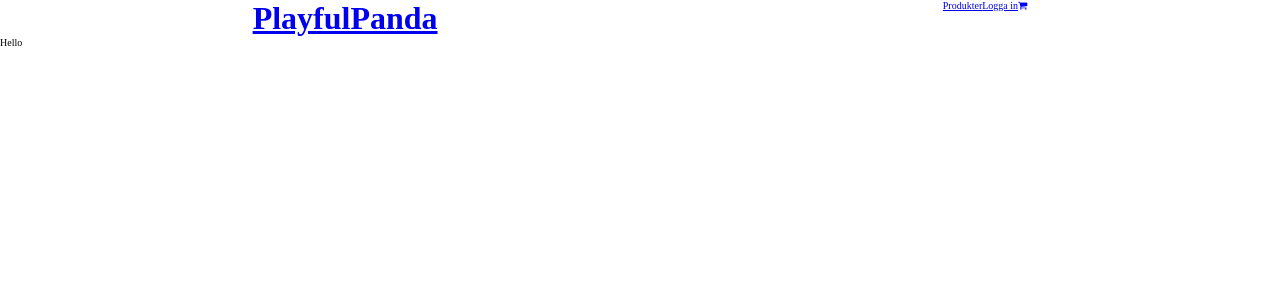
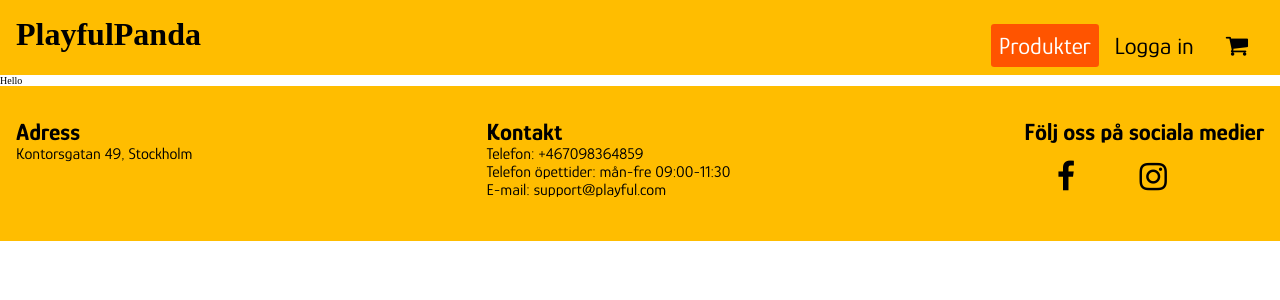
Before and after one commit to MiladGezabi/sommarleksaker-webbshop, a React (Vite) app: page / in a window 1280 px wide. Shown: the top 300 px of the page. Built offline with nearby package versions, Linux system fonts and the light colour scheme; a web font is replaced by a local one.

Commit message:
completed and styled Header and footer components

```diff
--- a/package.json
+++ b/package.json
@@ -12,7 +12,8 @@
   "dependencies": {
     "react": "^18.2.0",
     "react-dom": "^18.2.0",
-    "react-router-dom": "^6.11.0"
+    "react-router-dom": "^6.11.0",
+    "styled-components": "^5.3.10"
   },
   "devDependencies": {
     "@types/react": "^18.0.28",
--- /dev/null
+++ b/src/components/Footer.jsx
@@ -0,0 +1,41 @@
+
+
+const Footer = () => (
+
+  <section className="footer">
+
+    <div className="adress-box">
+      <h2>
+        Adress
+      </h2>
+      <p>
+        Kontorsgatan 49, Stockholm
+      </p>
+    </div>
+
+    <div className="contact-box">
+      <h2>
+        Kontakt
+      </h2>
+      <p>
+        Telefon: +467098364859 <br />
+        Telefon öpettider: mån-fre 09:00-11:30 <br />
+        E-mail: support@playful.com
+      </p>
+    </div>
+
+    <div className="socialmedia-box">
+      <h2>
+        Följ oss på sociala medier
+      </h2>
+      <div>
+        <i className="fa fa-facebook"></i>
+        <i className="fa fa-instagram"></i>
+        <i className="fab fa-tiktok"></i>
+      </div>
+    </div>
+
+  </section>
+)
+
+export default Footer
--- a/src/components/Header.jsx
+++ b/src/components/Header.jsx
@@ -1,4 +1,24 @@
 import { Link } from "react-router-dom"
+import styled from "styled-components"
+
+const LogoLink = styled(Link)`
+ text-decoration: none;
+ color: black;
+`
+
+const NavLinks = styled(Link)`
+ text-decoration: none;
+ color: black;
+ Margin: 0rem 1rem;
+`
+
+const ProductsLink = styled(Link)`
+  text-decoration: none;
+  color: white;
+  background-color: #FF5400;
+  padding: 0.5rem;
+  border-radius: 0.2rem;
+`
 
 
 const Header = () => {
@@ -7,23 +27,23 @@ const Header = () => {
     <section className="header">
 
       <h1>
-        <Link to="/" >
+        <LogoLink to="/" >
         PlayfulPanda
-        </Link>
+        </LogoLink>
       </h1>
 
       <nav>
-        <Link to="/products" >
+        <ProductsLink to="/products" >
         Produkter
-        </Link>
+        </ProductsLink>
 
-       <Link to="/admin" >
+       <NavLinks to="/admin" >
        Logga in
-       </Link>
+       </NavLinks>
 
-       <Link to="/cart" >
+       <NavLinks to="/cart" >
           <i className="fa fa-shopping-cart"></i>
-       </Link>
+       </NavLinks>
       </nav>
 
     </section>
--- a/src/components/Routs/Root.jsx
+++ b/src/components/Routs/Root.jsx
@@ -1,4 +1,5 @@
 import Header from "../Header"
+import Footer from "../Footer"
 import { Outlet } from "react-router-dom"
 
 const Root = () => {
@@ -7,12 +8,14 @@ const Root = () => {
   return (
   <div>
 
-
-      <Header />
+    <Header />
 
     <main>
       <Outlet />
     </main>
+
+    <Footer />
+
   </div>
 
   )
--- a/src/index.css
+++ b/src/index.css
@@ -17,19 +17,54 @@ body {
 }
 
 
-/* Här börjar style kod för Header componenten */
+/*-- Här börjar style kod för Header componenten --*/
 
 .header {
   display: flex;
-  justify-content: space-around;
+  justify-content: space-between;
   width: 100%;
+  background-color: #FFBD00;
 }
 
 .header h1 {
   font-size: 2rem;
   font-family: 'Joti One', cursive;
+  padding: 1rem;
 }
 
-.header h1 Link {
-  text-decoration: none;
+nav {
+  font-size: 1.5rem;
+  font-family: 'Glory', sans-serif;
+  padding: 1rem;
+  padding-top: 2rem;
 }
+
+/*-- Här slutar style kod för Header component --*/
+
+
+
+/* -- Här börjar koden för Footer component */
+
+.footer {
+  width: 100%;
+  display: flex;
+  justify-content: space-between;
+  background-color: #FFBD00;
+  font-size: 1rem;
+  font-family: 'Glory', sans-serif;
+  padding: 2rem 1rem;
+  /* position: absolute;
+  bottom: 0; */
+}
+
+.socialmedia-box div {
+  display: flex;
+  justify-content: space-around;
+}
+
+.socialmedia-box div i {
+ margin: 1rem 0;
+ font-size: 2rem;
+}
+
+/* -- Här slutar style kod för Footer component */
```
Also changed, not shown: 1 other file (tests, documents, lock files or other folders).
